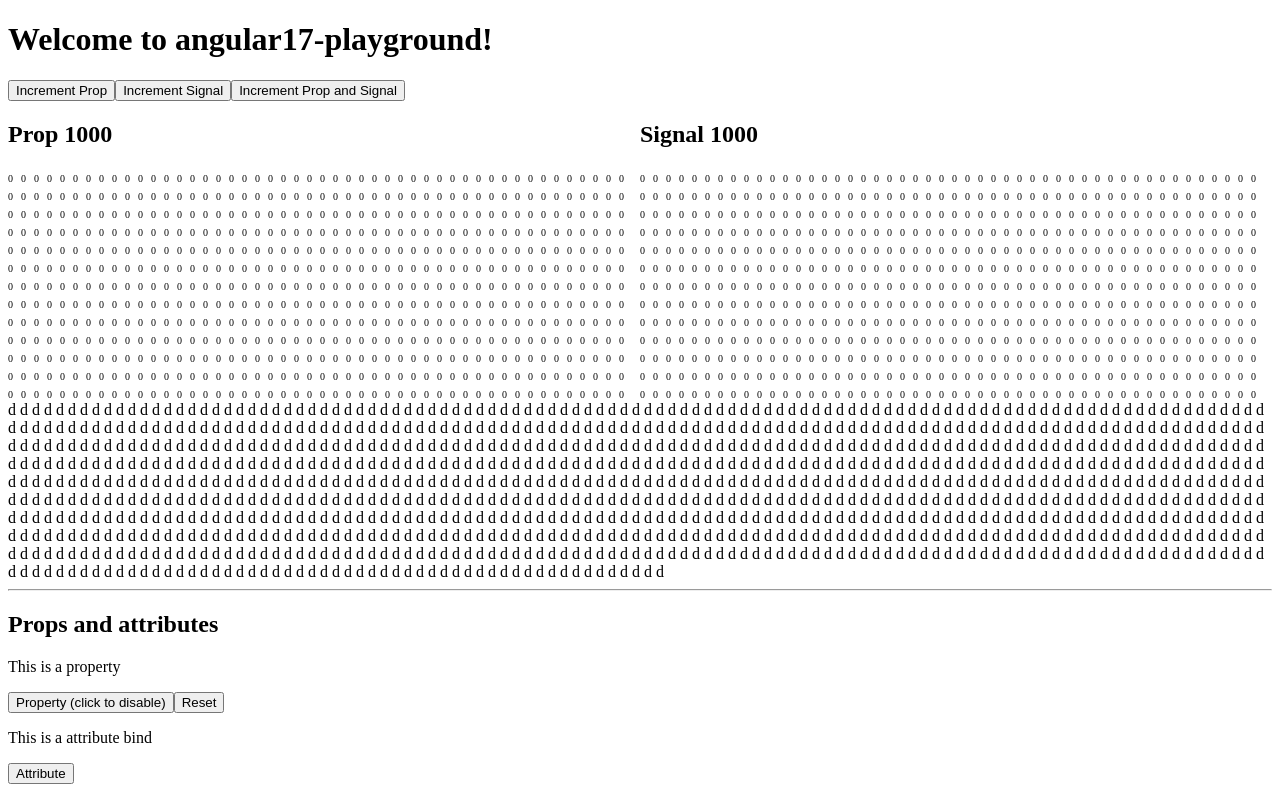
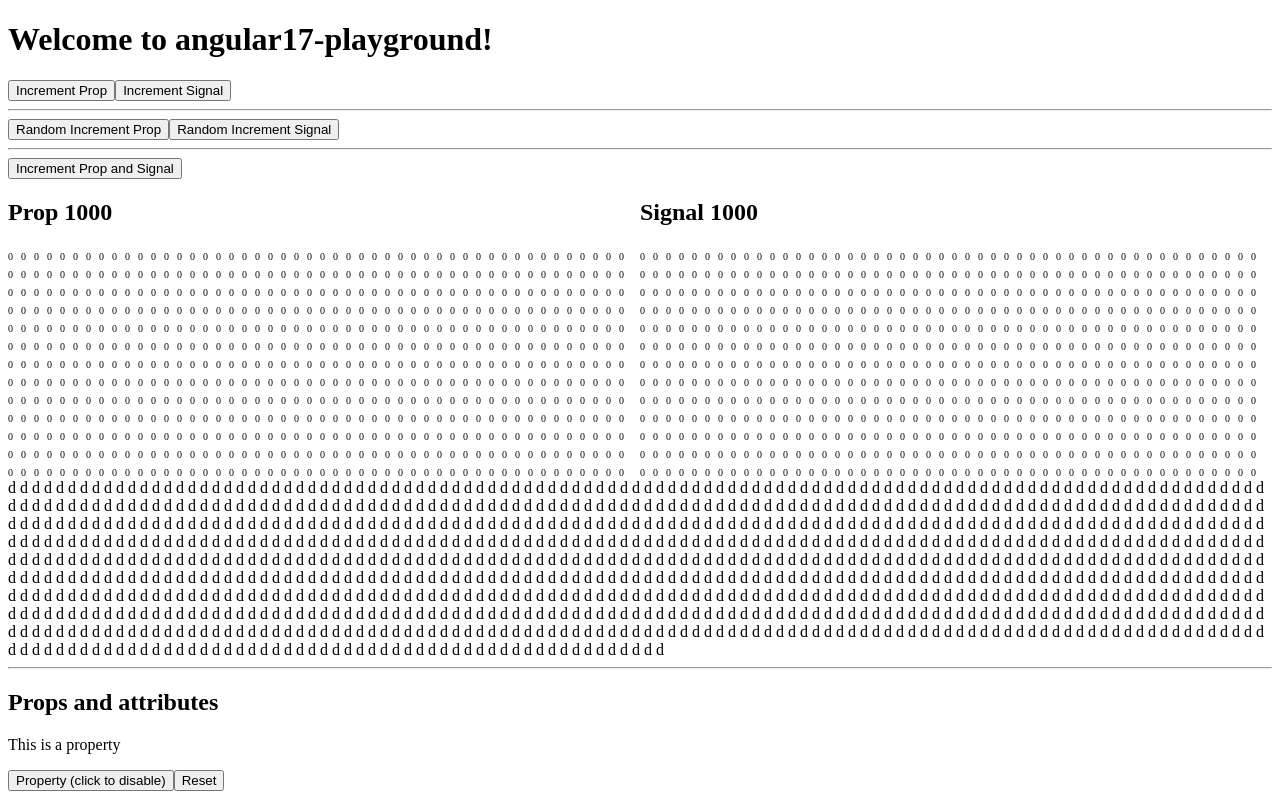
Before and after one commit to temega/angular17-playground, an Angular app: page / in a window 1280 px wide. Shown: the top 800 px of the page. Built offline with nearby package versions, Linux system fonts and the light colour scheme.

Commit message:
update random values

```diff
--- a/src/app/app.component.ts
+++ b/src/app/app.component.ts
@@ -1,4 +1,4 @@
-import { Component, OnInit, afterRender, signal, computed, ChangeDetectionStrategy, ChangeDetectorRef, SimpleChange } from '@angular/core';
+import { Component, OnInit, signal } from '@angular/core';
 import { CommonModule } from '@angular/common';
 import { RouterOutlet } from '@angular/router';
 import { PropertyComponent } from './property/property.component';
@@ -18,21 +18,24 @@ import { MoreSignalsComponent } from './more-signals/more-signals.component';
 
     <button (click)="incrementProp()">Increment Prop</button>
     <button (click)="incrementSignal()">Increment Signal</button>
+    <hr>
+    <button (click)="incrementRandomProp()">Random Increment Prop</button>
+    <button (click)="incrementRandomSignals()">Random Increment Signal</button>
+    <hr>
     <button (click)="incrementProp(); incrementSignal();">Increment Prop and Signal</button>
     <br>
 
     <div class="wrapper">
       <div class="box">
         <h2>Prop {{numberOfItems}}</h2>
-        @for(i of propsArray; track i) {
-          <app-property [count]="counterProp"></app-property>
+        @for(item of propsArray; track item) {
+          <app-property [count]="item"></app-property>
         }
       </div>
       <div class="box">
         <h2>Signal {{numberOfItems}}</h2>
-        @for(item of signalsArray(); track item) {
-
-          <app-signal [count]="item"></app-signal>
+        @for(item of signalsArray; track item) {
+          <app-signal [countSignal]="item"></app-signal>
         }
       </div>
     </div>
@@ -67,16 +70,12 @@ import { MoreSignalsComponent } from './more-signals/more-signals.component';
   ],
 })
 export class AppComponent implements OnInit{
-  constructor (private ref: ChangeDetectorRef) {
-    ref.detach();
-    setInterval(() => {
-      this.ref.detectChanges();
-    }, 2000)
+  constructor () {
+
   }
   ngOnInit(): void {
 
   }
-
 
   numberOfItems = 1000;
 
@@ -85,23 +84,45 @@ export class AppComponent implements OnInit{
   counterProp = 0;
   counterSignal = signal(0);
 
-  propsArray = Array.from({length: this.numberOfItems}, (v, k) => k+1);
+  propsArray = Array.from({length: this.numberOfItems}, (v, k) => 0);
 
-  // I might create an array of N but each item points to the same signal.
-  // I need to create an array with N different signals
-  signalsArray = computed(() => Array.from({length: this.numberOfItems}, (v, k) => k).map(v => this.counterSignal()));
+  signalsArray = this.arrayOfUniqueSignals(0);
 
-  dymmyArray = Array.from({length: this.numberOfItems}, (v, k) => k+1);
+  dymmyArray = Array.from({length: this.numberOfItems}, (v, k) => 0);
 
+  private arrayOfUniqueSignals(initialValue: number) {
+    return Array.from({ length: this.numberOfItems }, () => signal(initialValue));
+  }
 
   public incrementSignal() {
-    this.counterSignal.update(val => val + 1);
+    // this.counterSignal.update(val => val + 1);
 
+    // Loop over array and change their values
+    this.signalsArray.forEach((signalVal, index, self) => {
+      self[index].update(curr => curr + 1);
+    });
+  }
 
+  public incrementRandomSignals() {
+    this.signalsArray.forEach((signalVal, index, self) => {
+      if (this.randomness()) self[index].update(curr => curr + 1);
+    });
+  }
 
+  public incrementRandomProp() {
+    this.propsArray.forEach((currVal, index, self) => {
+      if (this.randomness()) self[index] = currVal + 1;
+    });
   }
+
+  private randomness() {
+    return Math.random() < 0.5;
+  }
+
   public incrementProp() {
-    this.counterProp++;
+    this.propsArray.forEach((currVal, index, self) => {
+      self[index] = currVal + 1;
+    });
   }
 
 }
--- a/src/app/signal/signal.component.ts
+++ b/src/app/signal/signal.component.ts
@@ -1,4 +1,4 @@
-import { Component, Input, Signal, SimpleChanges, signal } from '@angular/core';
+import { Component, Input, Signal, SimpleChanges, WritableSignal, signal } from '@angular/core';
 import { CommonModule } from '@angular/common';
 
 @Component({
@@ -6,7 +6,7 @@ import { CommonModule } from '@angular/common';
   standalone: true,
   imports: [CommonModule],
   template: `
-    <span class="count">{{(count)}}</span>&nbsp;
+    <span class="count">{{(countSignal())}}</span>&nbsp;
   `,
   styles:
     `
@@ -23,6 +23,6 @@ export class SignalComponent {
   }
 
 
-  @Input() count: number = 0;
+  @Input() countSignal: WritableSignal<number> = signal(0);
 
 }
```
